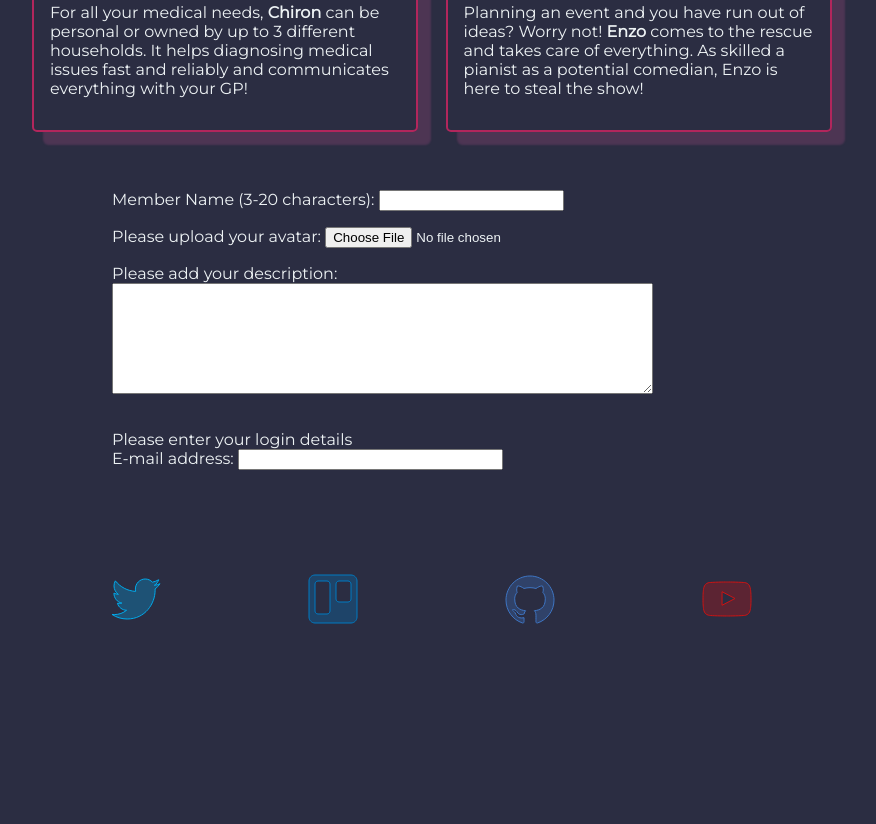
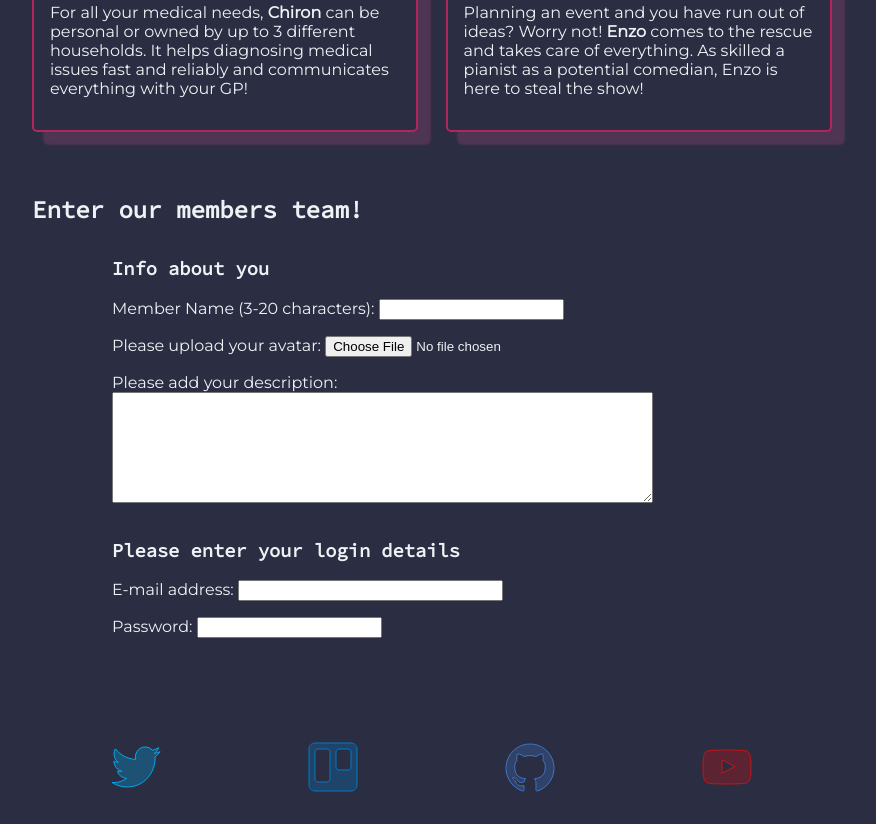
Before and after one commit to fac22/Michael-Elena-Agency, a website: page index.html in a window 1280 px wide. Shown: the part 1961-2785 px from the top of the page, without its empty margins (208-1084 px from the left). Before the commit the page ends 2617 px from the top, so only its background shows below. Drawn offline with Linux system fonts and the light colour scheme; a web font is replaced by a local one.

Commit message:
Password input for members

```diff
--- a/index.html
+++ b/index.html
@@ -128,8 +128,11 @@
     </main>
     <!-- ----------------------------- MEMBERS AREA -----------------------------  -->
     <section id="Members" class="members-area center width-md stack-lg">
+      <h2>Enter our members team!</h2>
       <form action="" class="center stack-lg">
         <article class="center stack-md">
+          <h3>Info about you</h3>
+
           <div>
             <label for="name">Member Name (3-20 characters):</label>
             <input
@@ -165,12 +168,23 @@
           </div>
         </article>
 
-        <article>
-          <div>Please enter your login details</div>
+        <article class="center stack-md">
+          <h3>Please enter your login details</h3>
 
           <div>
             <label for="email">E-mail address:</label>
             <input type="email" id="email" size="30" required />
+          </div>
+
+          <div>
+            <label for="pass">Password:</label>
+            <input
+              type="password"
+              id="pass"
+              name="password"
+              minlength="8"
+              required
+            />
           </div>
         </article>
       </form>
```
Also changed, not shown: 1 other file.
